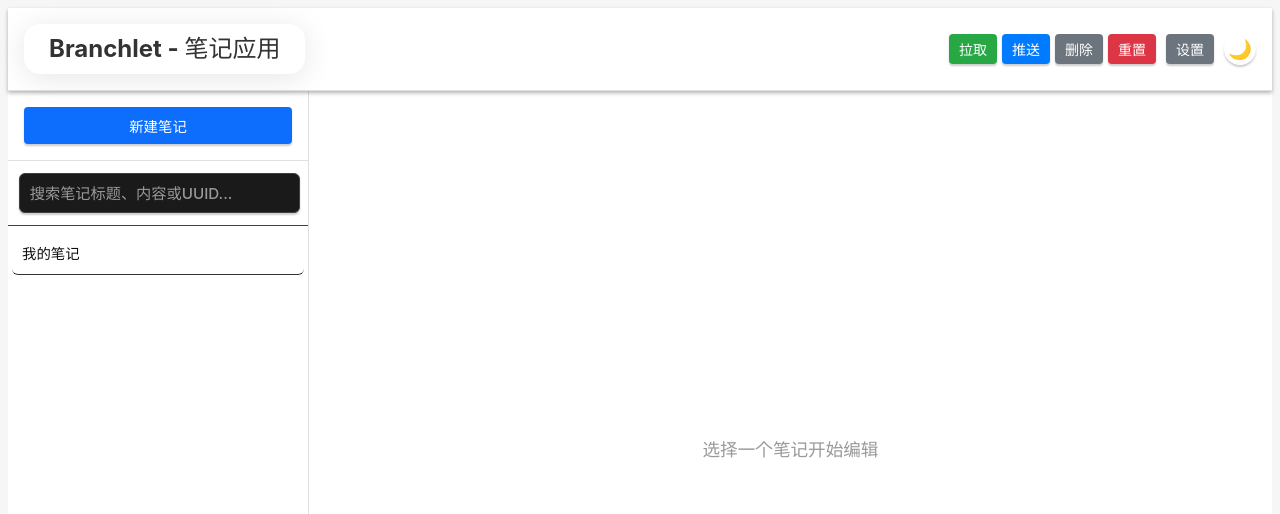
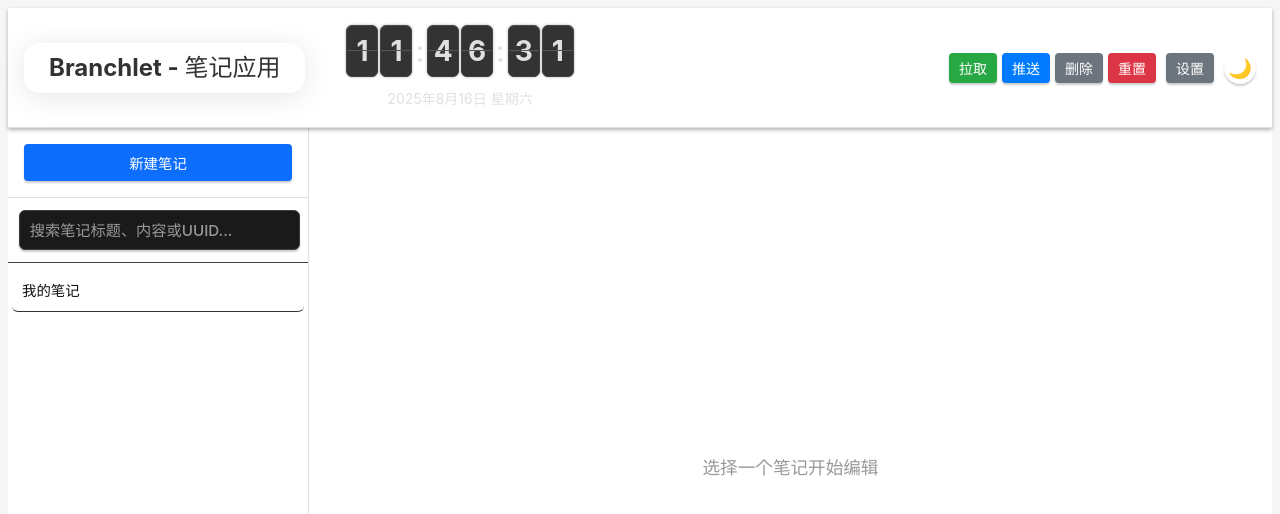
Before and after one commit to EricJiang1329145/Branchlet, a React (Vite) app: page / in a window 1280 px wide. Shown: the top 514 px of the page. Built offline with nearby package versions, Linux system fonts and the light colour scheme.

Commit message:
feat: 添加数字时钟组件并更新标题样式
添加一个带有翻页动画的数字时钟组件，包含日期显示功能
更新应用标题的布局样式以容纳新组件
添加相关依赖包 chinese-lunar 和 chinese-lunar-calendar

```diff
--- a/package.json
+++ b/package.json
@@ -15,6 +15,8 @@
     "@tauri-apps/api": "^2",
     "@tauri-apps/plugin-fs": "^2.4.1",
     "@tauri-apps/plugin-opener": "^2",
+    "chinese-lunar": "^0.1.4",
+    "chinese-lunar-calendar": "^1.0.1",
     "framer-motion": "^12.23.12",
     "liquid-glass-react": "^1.1.1",
     "react": "^19.1.1",
--- a/src/App.css
+++ b/src/App.css
@@ -104,6 +104,13 @@
   -webkit-backdrop-filter: blur(10px);
 }
 
+/* 标题容器 */
+.header-title {
+  display: flex;
+  align-items: center;
+  gap: 20px;
+}
+
 /* 标题样式 */
 .app-header h1 {
   background: rgba(255, 255, 255, 0.05);
@@ -115,6 +122,9 @@
   box-shadow: 0 4px 30px rgba(0, 0, 0, 0.1);
   transition: all 0.3s ease;
   transform: scale(1);
+  margin: 0;
+  font-size: 1.5rem;
+  color: #e0e0e0;
 }
 
 .app-header h1:hover {
--- a/src/App.tsx
+++ b/src/App.tsx
@@ -1,6 +1,8 @@
 import React, { useState, useEffect, useRef } from 'react';
 import "./App.css";
+import "./Clock.css";
 import GithubSync from "./GithubSync";
+import Clock from "./Clock";
 import { v4 as uuidv4 } from "uuid";
 import NoteStructureManager from "./NoteStructureManager";
 import { NoteNode } from "./types";
@@ -775,7 +777,10 @@
   return (
     <div className="app-container">
       <header className="app-header">
-        <h1>Branchlet - 笔记应用</h1>
+        <div className="header-title">
+          <h1>Branchlet - 笔记应用</h1>
+          <Clock />
+        </div>
         <div className="header-controls">
           <GithubSync
             ref={githubSyncRef}
--- /dev/null
+++ b/src/Clock.css
@@ -0,0 +1,136 @@
+/* 时钟容器 */
+.clock-container {
+  display: flex;
+  flex-direction: column;
+  align-items: center;
+  margin-left: 20px;
+}
+
+/* 时钟样式 */
+.clock {
+  display: flex;
+  align-items: center;
+  margin-bottom: 5px;
+}
+
+/* 日期显示 */
+.date-display {
+  font-size: 14px;
+  color: #e0e0e0;
+  text-align: center;
+  margin-top: 4px;
+}
+
+/* 时钟的分隔符 */
+.clock .divider {
+  font-size: 30px;
+  line-height: 50px;
+  font-style: normal;
+  color: #e0e0e0;
+  margin: 0 2px;
+}
+
+/* 时钟的卡片 */
+.clock .flip {
+  position: relative;
+  width: 30px;
+  height: 50px;
+  margin: 1px;
+  font-size: 28px;
+  font-weight: 700;
+  line-height: 50px;
+  text-align: center;
+  background: #2d2d2d;
+  border: 1px solid #404040;
+  border-radius: 6px;
+  box-shadow: 0 0 3px rgba(0, 0, 0, 0.3);
+}
+
+/* 时钟上的数字 */
+.clock .flip .digital::before,
+.clock .flip .digital::after {
+  position: absolute;
+  content: attr(data-number);
+  left: 0;
+  right: 0;
+  color: #e0e0e0;
+  background: #333;
+  overflow: hidden;
+  perspective: 80px;
+}
+
+/* 翻页前的数字 */
+.clock .flip .digital::before {
+  top: 0;
+  bottom: 50%;
+  border-bottom: 1px solid #555;
+  border-radius: 6px 6px 0 0;
+}
+
+/* 翻页后的数字 */
+.clock .flip .digital::after {
+  top: 50%;
+  bottom: 0;
+  line-height: 0;
+  border-radius: 0 0 6px 6px;
+}
+
+.clock .flip .back::before,
+.clock .flip .front::after {
+  z-index: 1;
+}
+
+.clock .flip .back::after {
+  z-index: 2;
+}
+
+.clock .flip .front::before {
+  z-index: 3;
+}
+
+.clock .flip .back::after {
+  transform-origin: center top;
+  transform: rotateX(0.5turn);
+}
+
+.clock .flip.running .front::before {
+  transform-origin: center bottom;
+  animation: frontFlipDown 0.6s ease-in-out;
+  box-shadow: 0 -1px 3px rgba(255, 255, 255, 0.1);
+  backface-visibility: hidden;
+}
+
+.clock .flip.running .back::after {
+  animation: backFlipDown 0.6s ease-in-out;
+}
+
+@keyframes frontFlipDown {
+  to {
+    transform: rotateX(0.5turn);
+  }
+}
+
+@keyframes backFlipDown {
+  to {
+    transform: rotateX(0);
+  }
+}
+
+/* 响应式设计 */
+@media (max-width: 768px) {
+  .clock {
+    margin-left: 10px;
+  }
+
+  .clock .flip {
+    width: 25px;
+    height: 40px;
+    font-size: 22px;
+    line-height: 40px;
+  }
+
+  .clock .divider {
+    font-size: 24px;
+    line-height: 40px;
+  }
+}
--- /dev/null
+++ b/src/Clock.tsx
@@ -0,0 +1,84 @@
+import React, { useState, useEffect } from 'react';
+import './Clock.css';
+
+type FlipperProps = {
+  currentTime: string;
+  nextTime: string;
+};
+
+const Flipper: React.FC<FlipperProps> = ({ currentTime, nextTime }) => {
+  const [isFlipping, setIsFlipping] = useState(false);
+
+  useEffect(() => {
+    if (isFlipping) return;
+
+    setIsFlipping(true);
+    const timer = setTimeout(() => {
+      setIsFlipping(false);
+    }, 600);
+
+    return () => clearTimeout(timer);
+  }, [currentTime, nextTime, isFlipping]);
+
+  return (
+    <div className={`flip ${isFlipping ? 'running' : ''}`}>
+      <div className="digital front" data-number={currentTime}></div>
+      <div className="digital back" data-number={nextTime}></div>
+    </div>
+  );
+};
+
+const getTimeFromDate = (date: Date): string => {
+  return date
+    .toTimeString()
+    .slice(0, 8)
+    .split(":")
+    .join("");
+};
+
+const getDateString = (date: Date): string => {
+  const year = date.getFullYear();
+  const month = date.getMonth() + 1;
+  const day = date.getDate();
+  const weekdays = ['日', '一', '二', '三', '四', '五', '六'];
+  const weekday = weekdays[date.getDay()];
+  return `${year}年${month}月${day}日 星期${weekday}`;
+};
+
+const Clock: React.FC = () => {
+  const [timeStr, setTimeStr] = useState(getTimeFromDate(new Date()));
+  const [dateStr, setDateStr] = useState(getDateString(new Date()));
+
+  useEffect(() => {
+    const timer = setInterval(() => {
+      const now = new Date();
+      setTimeStr(getTimeFromDate(now));
+      setDateStr(getDateString(now));
+    }, 1000);
+
+    return () => clearInterval(timer);
+  }, []);
+
+  // 将时间字符串分解为各个数字
+  const timeDigits = timeStr.split('');
+
+  return (
+    <div className="clock-container">
+      <div className="clock">
+        <Flipper currentTime={timeDigits[0]} nextTime={timeDigits[0]} />
+        <Flipper currentTime={timeDigits[1]} nextTime={timeDigits[1]} />
+        <em className="divider">:</em>
+        <Flipper currentTime={timeDigits[2]} nextTime={timeDigits[2]} />
+        <Flipper currentTime={timeDigits[3]} nextTime={timeDigits[3]} />
+        <em className="divider">:</em>
+        <Flipper currentTime={timeDigits[4]} nextTime={timeDigits[4]} />
+        <Flipper currentTime={timeDigits[5]} nextTime={timeDigits[5]} />
+      </div>
+      <div className="date-display">
+        {dateStr}
+      </div>
+    </div>
+  );
+};
+
+export default Clock;
```
Also changed, not shown: 1 other file (tests, documents, lock files or other folders).
